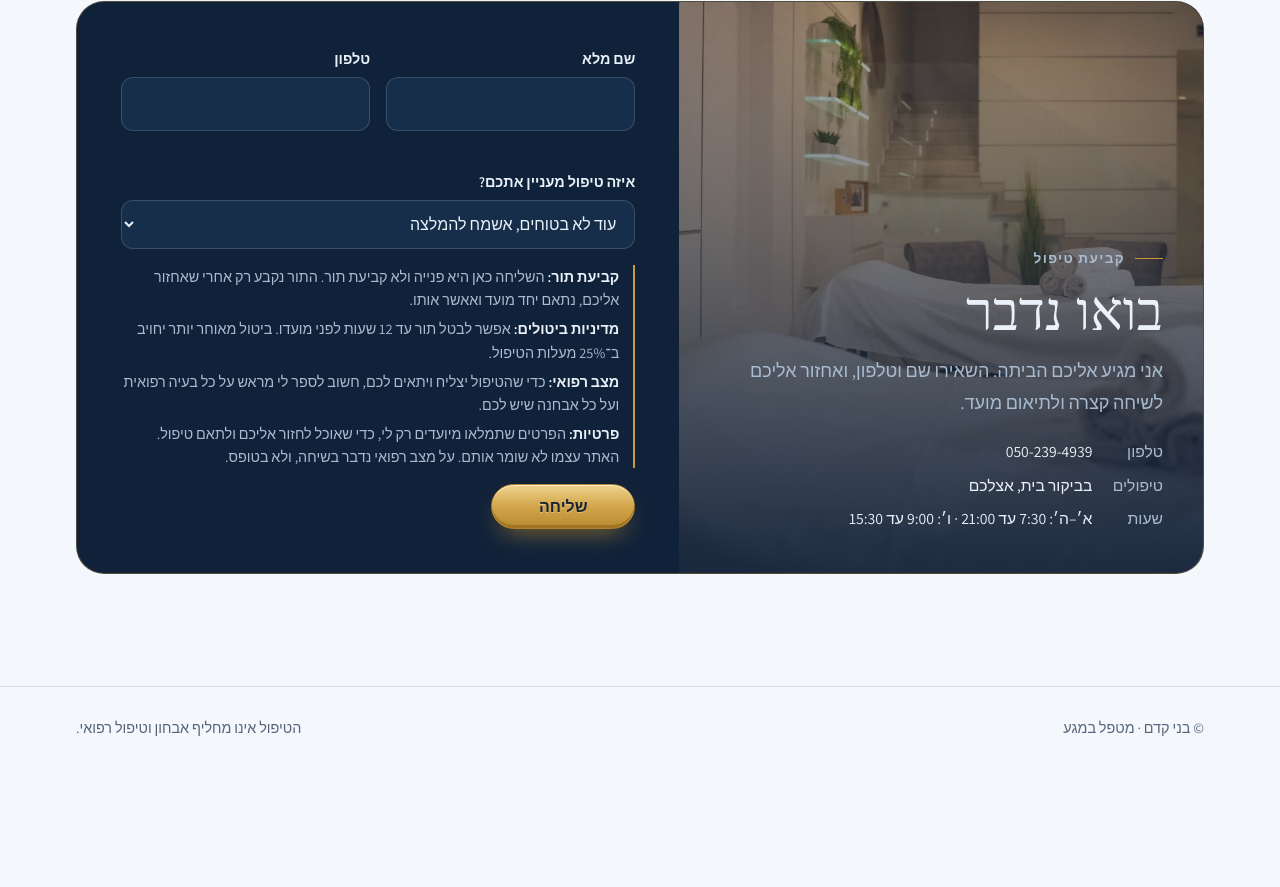
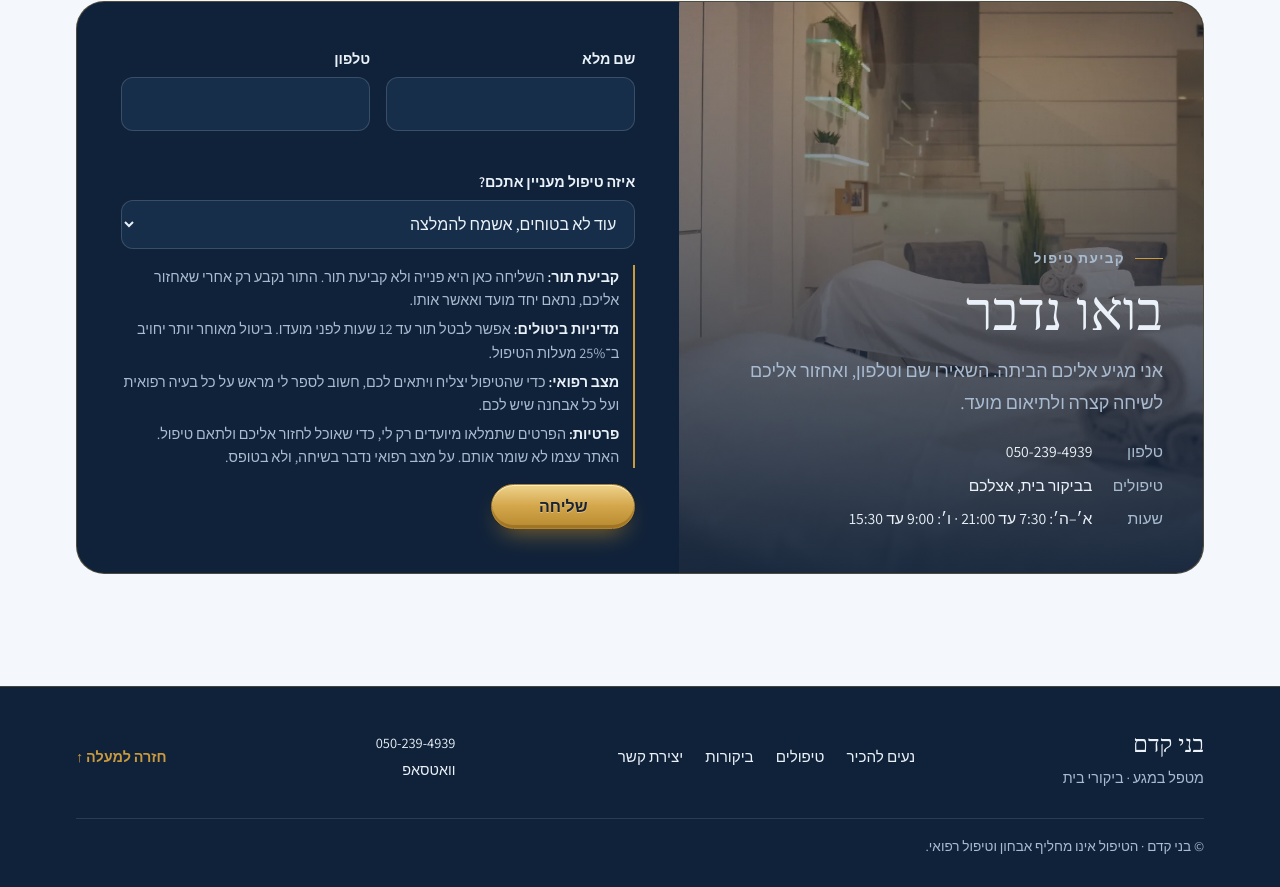
Before and after one commit to benykedem-a11y/benny-kedem-site, a plain HTML site: page index.html in a window 1280 px wide. Shown: the part 5595-6482 px from the top of the page. Before the commit the page ends 6363 px from the top, so only its background shows below. Drawn offline with Linux system fonts and the light colour scheme; a web font is replaced by a local one.

Commit message:
Footer and back-to-top button
Co-Authored-By: Claude Opus 5.5 <noreply@anthropic.com>

```diff
--- a/index.html
+++ b/index.html
@@ -450,6 +450,25 @@ header.top .contact-strip .wrap{display:flex;flex-wrap:wrap;justify-content:cent
 .contact .consent label{display:flex;gap:10px;align-items:flex-start;font-weight:400;font-size:.9rem;line-height:1.6;color:var(--band-muted);cursor:pointer}
 .contact .consent input{width:18px;height:18px;padding:0;margin-top:4px;flex:none;accent-color:var(--gold)}
 
+/* footer and back-to-top */
+html{scroll-behavior:smooth}
+@media (prefers-reduced-motion:reduce){html{scroll-behavior:auto}}
+footer{background:var(--band);color:var(--band-muted);border-top:1px solid color-mix(in srgb,var(--gold) 30%,transparent);padding-block:36px 28px}
+footer .wrap{display:grid;grid-template-columns:1.2fr 2fr 1.2fr auto;align-items:center;gap:20px 32px}
+footer a{color:var(--band-fg);text-decoration:none}
+footer a:hover{color:var(--gold)}
+.f-brand b{display:block;font-family:var(--display);font-size:1.5rem;font-weight:500;color:var(--band-fg)}
+.f-nav{display:flex;flex-wrap:wrap;gap:8px 22px}
+.f-contact{display:flex;flex-direction:column;align-items:flex-start;gap:2px;color:var(--band-fg)}
+.f-top{color:var(--gold)!important;font-weight:600;white-space:nowrap}
+.f-note{grid-column:1/-1;margin:8px 0 0;padding-top:16px;border-top:1px solid color-mix(in srgb,var(--band-fg) 12%,transparent);font-size:.85rem}
+@media (max-width:760px){footer{padding-bottom:84px}footer .wrap{grid-template-columns:1fr 1fr}.f-nav{grid-column:1/-1;order:3}.f-note{order:4}}
+.to-top{position:fixed;z-index:20;left:max(18px,calc(18px + env(safe-area-inset-left,0px)));bottom:calc(18px + env(safe-area-inset-bottom,0px));width:46px;height:46px;border-radius:50%;display:grid;place-items:center;
+  color:var(--on-gold);background:linear-gradient(180deg,#EED38C,#C99A3E);box-shadow:inset 0 1px 0 rgba(255,255,255,.6),0 10px 22px -8px rgba(0,0,0,.45);
+  opacity:0;transform:translateY(12px);pointer-events:none;transition:opacity .3s,transform .3s}
+.to-top.show{opacity:1;transform:none;pointer-events:auto}
+.to-top:hover{transform:translateY(-2px)}
+
 /* journey timeline */
 .journey{background:var(--bg)}
 .path{display:grid;grid-template-columns:repeat(5,1fr);gap:24px;list-style:none;margin:0;padding:0;position:relative}
@@ -723,7 +742,14 @@ header.top .contact-strip .wrap{display:flex;flex-wrap:wrap;justify-content:cent
   </div>
 </div></section>
 
-<footer><div class="wrap"><span>© בני קדם · מטפל במגע</span><span>הטיפול אינו מחליף אבחון וטיפול רפואי.</span></div></footer>
+<footer><div class="wrap">
+  <div class="f-brand"><b>בני קדם</b><span>מטפל במגע · ביקורי בית</span></div>
+  <nav class="f-nav" aria-label="ניווט תחתון"><a href="#about">נעים להכיר</a><a href="#treatments">טיפולים</a><a href="#reviews">ביקורות</a><a href="#contact">יצירת קשר</a></nav>
+  <div class="f-contact"><bdi dir="ltr">050-239-4939</bdi><a href="https://wa.me/972502394939" target="_blank" rel="noopener">וואטסאפ</a></div>
+  <a class="f-top" href="#top">חזרה למעלה ↑</a>
+  <p class="f-note">© בני קדם · הטיפול אינו מחליף אבחון וטיפול רפואי.</p>
+</div></footer>
+<a class="to-top" id="toTop" href="#top" aria-label="חזרה למעלה"><svg viewBox="0 0 24 24" width="20" height="20" fill="none" stroke="currentColor" stroke-width="2" stroke-linecap="round" stroke-linejoin="round" aria-hidden="true"><path d="M12 19V5M5 12l7-7 7 7"/></svg></a>
 </div>
 
 <script>
@@ -735,6 +761,7 @@ const $=id=>document.getElementById(id);
 if(!WEB3FORMS_KEY) $('consentRow').hidden=true; // no key yet: email relay is off, so no consent to ask for
 const SOCIAL={instagram:"",facebook:""}; // קישורים לאינסטגרם ולפייסבוק של בני; ריק = מוסתר
 document.querySelectorAll('[data-social]').forEach(a=>{const u=SOCIAL[a.dataset.social];if(u){a.href=u;a.hidden=false}});
+{const t=$('toTop');const upd=()=>t.classList.toggle('show',scrollY>innerHeight*.8);addEventListener('scroll',upd,{passive:true});upd();}
 
 document.querySelectorAll('.book').forEach(b=>b.addEventListener('click',()=>{$('type').value=b.dataset.type}));
 
```
